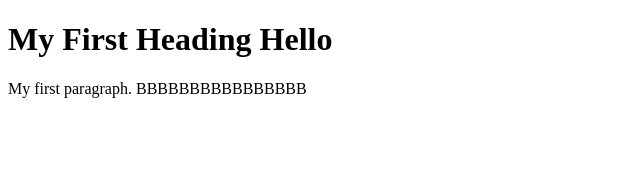
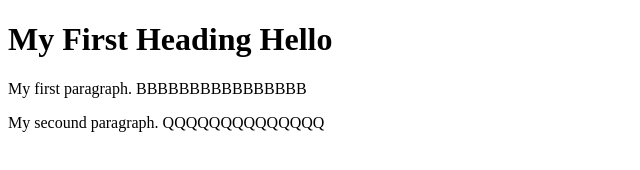
Before and after one commit to Vuth-Menghuor/Git-practice, a plain HTML site: page index.html in a window 1280 px wide. Shown: the whole page, without its empty margins (0-640 px from the left). Drawn offline with Linux system fonts and the light colour scheme.

Commit message:
added code

```diff
--- a/index.html
+++ b/index.html
@@ -5,6 +5,7 @@
 <h1>My First Heading Hello</h1>
 
 <p>My first paragraph. BBBBBBBBBBBBBBBB</p>
+<p>My secound paragraph. QQQQQQQQQQQQQQ</p>
 
 </body>
 </html>
```
